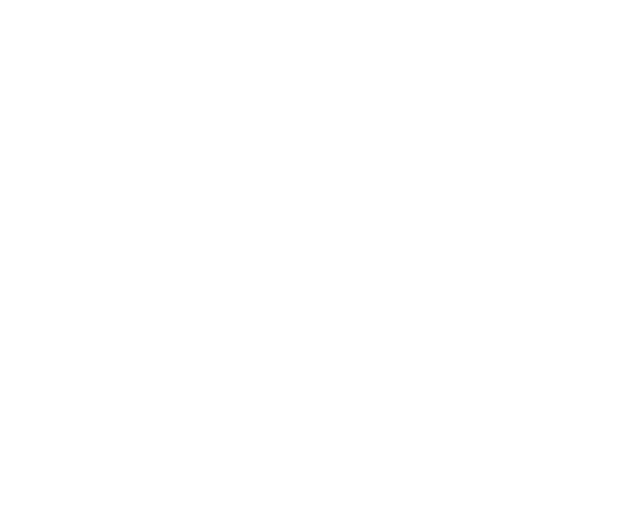
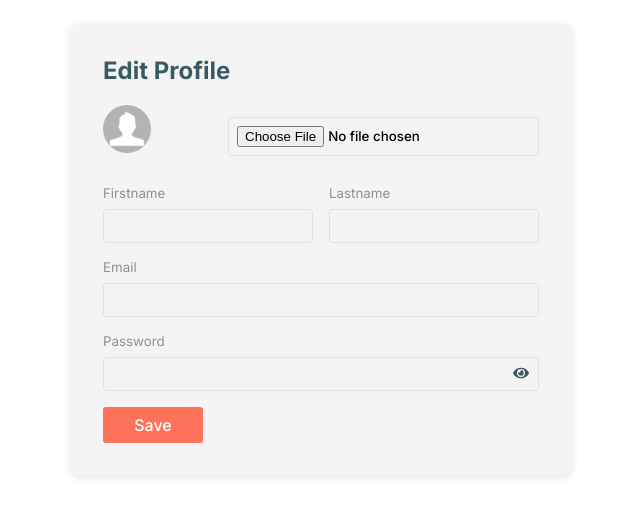
Before and after one commit to Kashyap2701/Resume_Builder, a React (Vite) app: page /edit-profile in a window 1280 px wide. Before the commit this address had no page. Shown: the part 151-668 px from the top of the page, without its empty margins (319-959 px from the left). Built offline with nearby package versions, Linux system fonts and the light colour scheme; a web font is replaced by a local one.

Commit message:
Create UI for edit-profile page

```diff
--- a/src/App.tsx
+++ b/src/App.tsx
@@ -6,6 +6,7 @@
 import CreateResume from "./Pages/Create Resume/CreateResume";
 import Home from "./Pages/Home/Home";
 import { MyResumes } from "./Pages/My Resume/MyResumes";
+import EditProfile from "./Pages/Edit profile/EditProfile";
 
 function App() {
   return (
@@ -15,6 +16,7 @@
         <Route path="/login" element={<Login />} />
         <Route path="/signup" element={<Signup />} />
         <Route path="/my-resumes" element={<MyResumes />} />
+        <Route path="/edit-profile" element={<EditProfile />} />
         <Route path="/create-resume" element={<CreateResume />} />
       </Routes>
     </div>
--- /dev/null
+++ b/src/Pages/Edit profile/EditProfile.module.css
@@ -0,0 +1,28 @@
+.container {
+  height: 100vh;
+  display: flex;
+  justify-content: center;
+  align-items: center;
+}
+
+.formContainer {
+  max-width: 600px;
+  padding: 2rem;
+  background-color: var(--extra-light-color);
+  border-radius: 8px;
+  margin: 0.5rem;
+  box-shadow: rgba(99, 99, 99, 0.2) 0px 2px 8px 0px;
+}
+
+h2 {
+  color: var(--dark-color);
+  margin-bottom: 20px;
+}
+
+.profile {
+  justify-content: space-between;
+  margin-bottom: 1rem;
+}
+.profilephoto {
+  margin-bottom: 1rem;
+}
--- /dev/null
+++ b/src/Pages/Edit profile/EditProfile.tsx
@@ -0,0 +1,91 @@
+import React, { useState } from "react";
+import { Formik, Form, Field } from "formik";
+import styles from "./EditProfile.module.css";
+import InputField from "../../Components/InputField/InputField";
+import Avatar from "../../Components/Avatar";
+import { Column, Divider, Row } from "../../Utils/FormStyle";
+import noprofile from "../../Assets/no-profile.png";
+
+type EditProfile = {
+  firstName: string;
+  lastName: string;
+  email: string;
+  password: string;
+  profilePhoto: string;
+};
+
+const EditProfile = () => {
+  const [previewImage, setPreviewImage] = useState(noprofile);
+  const initialValues: EditProfile = {
+    firstName: "",
+    lastName: "",
+    email: "",
+    password: "",
+    profilePhoto: "",
+  };
+  const handlePreviewImage = (e: React.ChangeEvent<HTMLInputElement>) => {
+    const file: File | undefined = e.target.files?.[0];
+    const reader: FileReader = new FileReader();
+
+    if (file) {
+      reader.readAsDataURL(file);
+      reader.onload = () => {
+        setPreviewImage(reader.result as string);
+      };
+    }
+  };
+
+  const handleSubmit = (values: EditProfile) => {
+    // Handle form submission logic here
+    console.log(values);
+  };
+
+  return (
+    <div className={styles.container}>
+      <div className={styles.formContainer}>
+        <h2>Edit Profile</h2>
+        <Formik initialValues={initialValues} onSubmit={handleSubmit}>
+          {({ setFieldValue }) => (
+            <Form>
+              <Row className={styles.profile}>
+                <Avatar
+                  size="3rem"
+                  src={previewImage}
+                  classname={styles.profilephoto}
+                />
+                <Field
+                  id="profilePhoto"
+                  name="profilePhoto"
+                  value={undefined}
+                  onChange={(e: React.ChangeEvent<HTMLInputElement>) => {
+                    setFieldValue("profilePhoto", e.target.files?.[0]);
+                    handlePreviewImage(e);
+                  }}
+                  type="file"
+                />
+              </Row>
+              <Row>
+                <InputField id="firstname" name="firstname" label="Firstname" />
+                <Divider />
+                <InputField id="lastname" name="lastname" label="Lastname" />
+              </Row>
+              <InputField id="email" name="email" label="Email" />
+              <InputField
+                id="password"
+                name="password"
+                label="Password"
+                type="password"
+              />
+
+              <button className="primary-button" type="submit">
+                Save
+              </button>
+            </Form>
+          )}
+        </Formik>
+      </div>
+    </div>
+  );
+};
+
+export default EditProfile;
```
